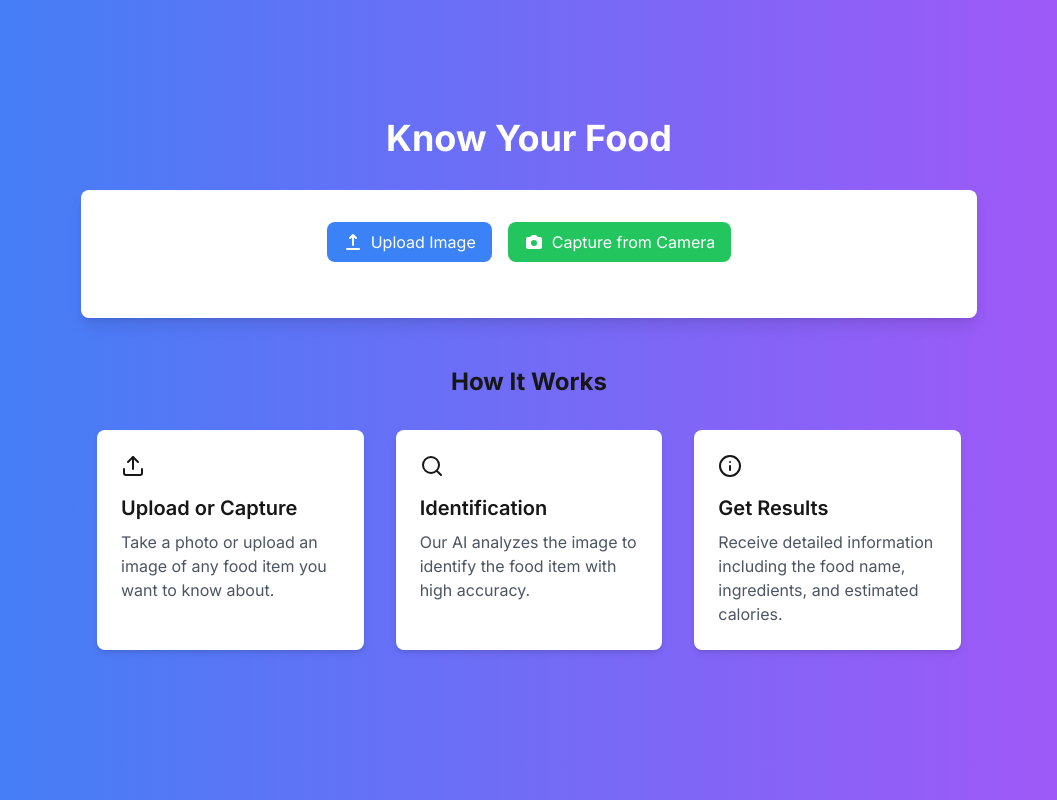
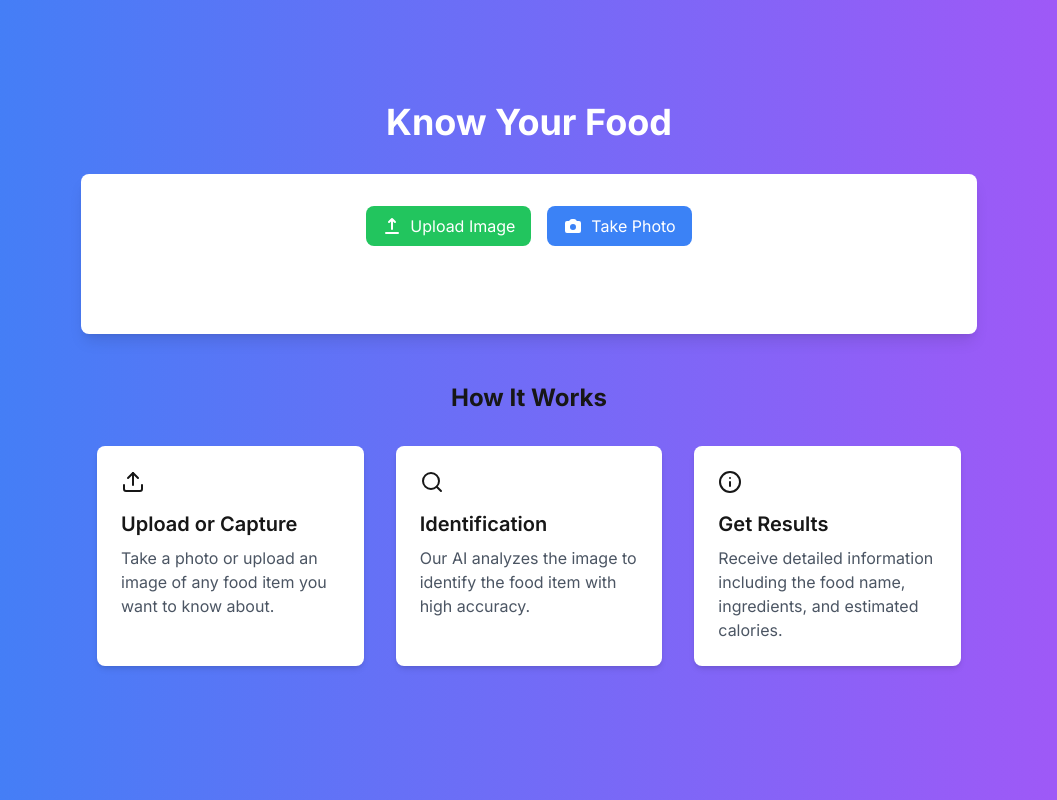
Before and after one commit to MandeepSinghthakur/know-your-food, a Next.js app: page / in a window 1280 px wide. Shown: the whole page, without its empty margins (111-1168 px from the left). Built offline with nearby package versions, Linux system fonts and the light colour scheme.

Commit message:
more updates

```diff
--- a/app/api/identify/route.js
+++ b/app/api/identify/route.js
@@ -1,5 +1,4 @@
 // app/api/analyzeFood/route.js
-
 import axios from 'axios';
 import { NextResponse } from 'next/server';
 
@@ -10,15 +9,15 @@ export async function POST(req) {
   try {
     const { imageBase64 } = await req.json();
 
-    // Check if API keys are set
+    // Check if API key is set
     if (!CLARIFAI_API_KEY) {
       return NextResponse.json(
-        { message: 'API keys for Clarifai or OpenAI are missing' },
+        { message: 'API key for Clarifai is missing' },
         { status: 500 }
       );
     }
 
-    // Step 1: Analyze Image with Clarifai
+    // Analyze Image with Clarifai
     const clarifaiResponse = await axios({
       method: 'POST',
       url: `https://api.clarifai.com/v2/models/${CLARIFAI_MODEL_ID}/outputs`,
@@ -40,9 +39,20 @@ export async function POST(req) {
     });
 
     const foodData = clarifaiResponse.data;
-  //  console.log(clarifaiResponse, 'clarifaiResponse');
-    const ingredients = foodData.outputs[0]?.data?.concepts.map((concept) => concept.name) || [];
-    return NextResponse.json({ ingredients, foodData }, { status: 200 });
+    const concepts = foodData.outputs[0]?.data?.concepts || [];
+
+    // Extract food name (assuming the first concept is the most likely food item)
+    const foodName = concepts.length > 0 ? concepts[0].name : 'Unknown Food';
+    // Extract ingredients (concepts after the first one, with confidence > 0.05)
+    const ingredients = concepts.slice(1)
+      .filter(concept => parseFloat(concept.value) > 0.035)
+      .map(concept => concept.name);
+
+    return NextResponse.json({
+      foodName,
+      ingredients
+    }, { status: 200 });
+
   } catch (error) {
     console.error('Error processing request:', error);
     return NextResponse.json({ message: 'Error processing request', error: error.message }, { status: 500 });
--- a/app/components/FoodIdentifier.js
+++ b/app/components/FoodIdentifier.js
@@ -3,6 +3,7 @@ import React, { useState, useEffect } from 'react';
 import axios from 'axios';
 import { BarChart, Bar, XAxis, YAxis, Tooltip, ResponsiveContainer } from 'recharts';
 import { Loader2 } from 'lucide-react';
+import ImageUpload from './ImageUpload';
 
 const unitConversions = {
   'cup': 240,
@@ -12,6 +13,7 @@ const unitConversions = {
 export default function EnhancedFoodIdentifier() {
   const [imageUrl, setImageUrl] = useState(null);
   const [imageFile, setImageFile] = useState(null);
+  const [foodName, setFoodName] = useState(null);
   const [ingredients, setIngredients] = useState([]);
   const [calorieInfos, setCalorieInfos] = useState([]);
   const [loading, setLoading] = useState(false);
@@ -23,47 +25,6 @@ export default function EnhancedFoodIdentifier() {
     setTotalCalories(newTotalCalories);
   }, [calorieInfos]);
 
-  const handleFileChange = (e) => {
-    const file = e.target.files[0];
-    if (file) {
-      setImageFile(file);
-      const reader = new FileReader();
-      reader.readAsDataURL(file);
-      reader.onload = (event) => setImageUrl(event.target.result);
-    }
-  };
-
-  const handleCapture = () => {
-    const video = document.createElement('video');
-    video.setAttribute('autoplay', '');
-    document.body.appendChild(video);
-
-    navigator.mediaDevices.getUserMedia({ video: true })
-      .then((stream) => {
-        video.srcObject = stream;
-
-        setTimeout(() => {
-          const canvas = document.createElement('canvas');
-          canvas.width = video.videoWidth;
-          canvas.height = video.videoHeight;
-          canvas.getContext('2d').drawImage(video, 0, 0);
-
-          video.srcObject.getTracks().forEach((track) => track.stop());
-          document.body.removeChild(video);
-
-          canvas.toBlob((blob) => {
-            const file = new File([blob], 'capture.png', { type: 'image/png' });
-            setImageFile(file);
-            var reader = new FileReader();
-            reader.readAsDataURL(file);
-            reader.onload = function(event) {
-              setImageUrl(event.target.result);
-            };
-          });
-        }, 1000);
-      })
-      .catch((error) => console.error('Error accessing camera:', error));
-  };
 
   const handleDeleteIngredient = (index) => {
     const updatedIngredients = ingredients.filter((_, i) => i !== index);
@@ -120,6 +81,8 @@ export default function EnhancedFoodIdentifier() {
       const imageBase64 = await toBase64(imageFile);
       const response = await axios.post('/api/identify', { imageBase64 });
       setIngredients(response.data.ingredients.map(ingredient => ({ name: ingredient, quantity: 1 })));
+      console.log(response.data);
+      setFoodName(response.data.foodName)
       setCalorieInfos([]);
       setTotalCalories(0);
     } catch (error) {
@@ -141,32 +104,7 @@ export default function EnhancedFoodIdentifier() {
   return (
     <div className="bg-white p-8 rounded-lg shadow-lg max-w-4xl w-full mx-auto">
       <div className="flex justify-center mb-6 gap-4">
-        <input
-          type="file"
-          accept="image/*"
-          onChange={handleFileChange}
-          className="hidden"
-          id="upload"
-        />
-        <label
-          htmlFor="upload"
-          className="px-4 py-2 bg-blue-500 text-white rounded-lg cursor-pointer hover:bg-blue-600 transition flex items-center"
-        >
-          <svg xmlns="http://www.w3.org/2000/svg" className="h-5 w-5 mr-2" viewBox="0 0 20 20" fill="currentColor">
-            <path fillRule="evenodd" d="M3 17a1 1 0 011-1h12a1 1 0 110 2H4a1 1 0 01-1-1zM6.293 6.707a1 1 0 010-1.414l3-3a1 1 0 011.414 0l3 3a1 1 0 01-1.414 1.414L11 5.414V13a1 1 0 11-2 0V5.414L7.707 6.707a1 1 0 01-1.414 0z" clipRule="evenodd" />
-          </svg>
-          Upload Image
-        </label>
-
-        <button
-          onClick={handleCapture}
-          className="px-4 py-2 bg-green-500 text-white rounded-lg hover:bg-green-600 transition flex items-center"
-        >
-          <svg xmlns="http://www.w3.org/2000/svg" className="h-5 w-5 mr-2" viewBox="0 0 20 20" fill="currentColor">
-            <path fillRule="evenodd" d="M4 5a2 2 0 00-2 2v8a2 2 0 002 2h12a2 2 0 002-2V7a2 2 0 00-2-2h-1.586a1 1 0 01-.707-.293l-1.121-1.121A2 2 0 0011.172 3H8.828a2 2 0 00-1.414.586L6.293 4.707A1 1 0 015.586 5H4zm6 9a3 3 0 100-6 3 3 0 000 6z" clipRule="evenodd" />
-          </svg>
-          Capture from Camera
-        </button>
+        <ImageUpload setImageFile ={setImageFile} setImageUrl={setImageUrl}/>
       </div>
 
       {imageUrl && (
@@ -199,9 +137,20 @@ export default function EnhancedFoodIdentifier() {
         </div>
       )}
 
+    {foodName && (
+        <div className="w-full max-w-2xl mx-auto my-8 p-6 bg-gradient-to-r from-green-100 to-blue-100 rounded-lg shadow-lg">
+          <h3 className="text-3xl sm:text-4xl font-bold text-center text-gray-800 mb-2">
+            Probable Food:
+          </h3>
+          <p className="text-2xl sm:text-3xl text-center text-green-600 font-semibold capitalize">
+            {foodName === 'soup' ? 'Some kind of soup' : foodName}
+          </p>
+        </div>
+      )}
+
       {ingredients.length > 0 && (
         <div className="mt-6 w-full">
-          <h3 className="text-2xl font-semibold mb-4">Ingredients List:</h3>
+          <h3 className="text-2xl font-semibold mb-4">Probable Ingredients List:</h3>
           <div className="overflow-x-auto">
             <table className="min-w-full bg-white rounded-lg shadow-md">
               <thead className="bg-gray-100">
@@ -264,7 +213,7 @@ export default function EnhancedFoodIdentifier() {
               className="px-6 py-2 bg-yellow-500 text-white rounded-lg hover:bg-yellow-600 transition flex items-center"
               disabled={calorieLoading}
             >
-              {calorieLoading ? (
+              {calorieLoading  ? (
                 <>
                   <Loader2 className="mr-2 h-4 w-4 animate-spin" />
                   Fetching Calories...
--- /dev/null
+++ b/app/components/ImageUpload.tsx
@@ -0,0 +1,80 @@
+"use client";
+
+import { useState, useRef } from "react";
+
+export default function ImageUpload({
+  setImageFile,
+  setImageUrl,
+}: any) {
+  const [loading, setLoading] = useState<boolean>(false);
+  const fileInputRef = useRef<HTMLInputElement>(null);
+  const cameraInputRef = useRef<HTMLInputElement>(null);
+
+  const handleImageUpload = async (e: React.ChangeEvent<HTMLInputElement>) => {
+    const file = e.target.files?.[0];
+    if (!file) return;
+
+    if (file) {
+      setImageFile(file);
+      const reader = new FileReader();
+      reader.readAsDataURL(file);
+      //@ts-ignore
+      reader.onload = (event) => setImageUrl(event.target.result);
+    }
+  };
+
+  return (
+    <div className="mb-8">
+      <div className="flex justify-center space-x-4">
+        <button
+          onClick={() => fileInputRef.current?.click()}
+          className={`px-4 py-2 text-white rounded-lg transition duration-300 flex items-center ${
+            loading
+              ? "bg-gray-400 cursor-not-allowed"
+              : "bg-green-500 hover:bg-green-600"
+          }`}
+          disabled={loading}
+        >
+           <svg xmlns="http://www.w3.org/2000/svg" className="h-5 w-5 mr-2" viewBox="0 0 20 20" fill="currentColor">
+            <path fillRule="evenodd" d="M3 17a1 1 0 011-1h12a1 1 0 110 2H4a1 1 0 01-1-1zM6.293 6.707a1 1 0 010-1.414l3-3a1 1 0 011.414 0l3 3a1 1 0 01-1.414 1.414L11 5.414V13a1 1 0 11-2 0V5.414L7.707 6.707a1 1 0 01-1.414 0z" clipRule="evenodd" />
+          </svg>
+          Upload Image
+        </button>
+        <button
+          onClick={() => cameraInputRef.current?.click()}
+          className={`px-4 py-2 text-white rounded-lg transition duration-300 flex items-center ${
+            loading
+              ? "bg-gray-400 cursor-not-allowed"
+              : "bg-blue-500 hover:bg-blue-600"
+          }`}
+          disabled={loading}
+        >
+           <svg xmlns="http://www.w3.org/2000/svg" className="h-5 w-5 mr-2" viewBox="0 0 20 20" fill="currentColor">
+            <path fillRule="evenodd" d="M4 5a2 2 0 00-2 2v8a2 2 0 002 2h12a2 2 0 002-2V7a2 2 0 00-2-2h-1.586a1 1 0 01-.707-.293l-1.121-1.121A2 2 0 0011.172 3H8.828a2 2 0 00-1.414.586L6.293 4.707A1 1 0 015.586 5H4zm6 9a3 3 0 100-6 3 3 0 000 6z" clipRule="evenodd" />
+          </svg>
+          Take Photo
+        </button>
+      </div>
+      <input
+        ref={fileInputRef}
+        type="file"
+        accept="image/*"
+        onChange={handleImageUpload}
+        className="hidden"
+      />
+      <input
+        ref={cameraInputRef}
+        type="file"
+        accept="image/*"
+        capture="environment"
+        onChange={handleImageUpload}
+        className="hidden"
+      />
+      {loading && (
+        <div className="mt-4 text-center text-white font-semibold animate-pulse">
+          Hold on, Identifying Food...
+        </div>
+      )}
+    </div>
+  );
+}
```
